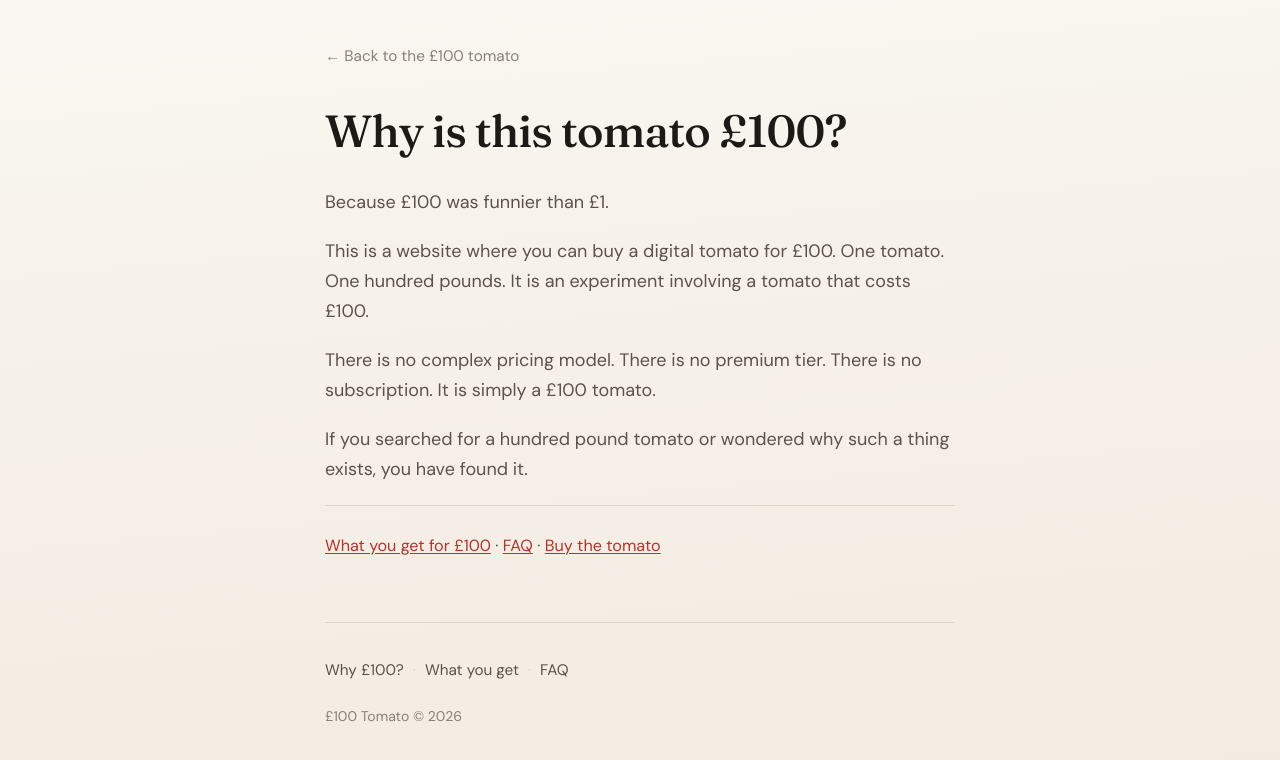
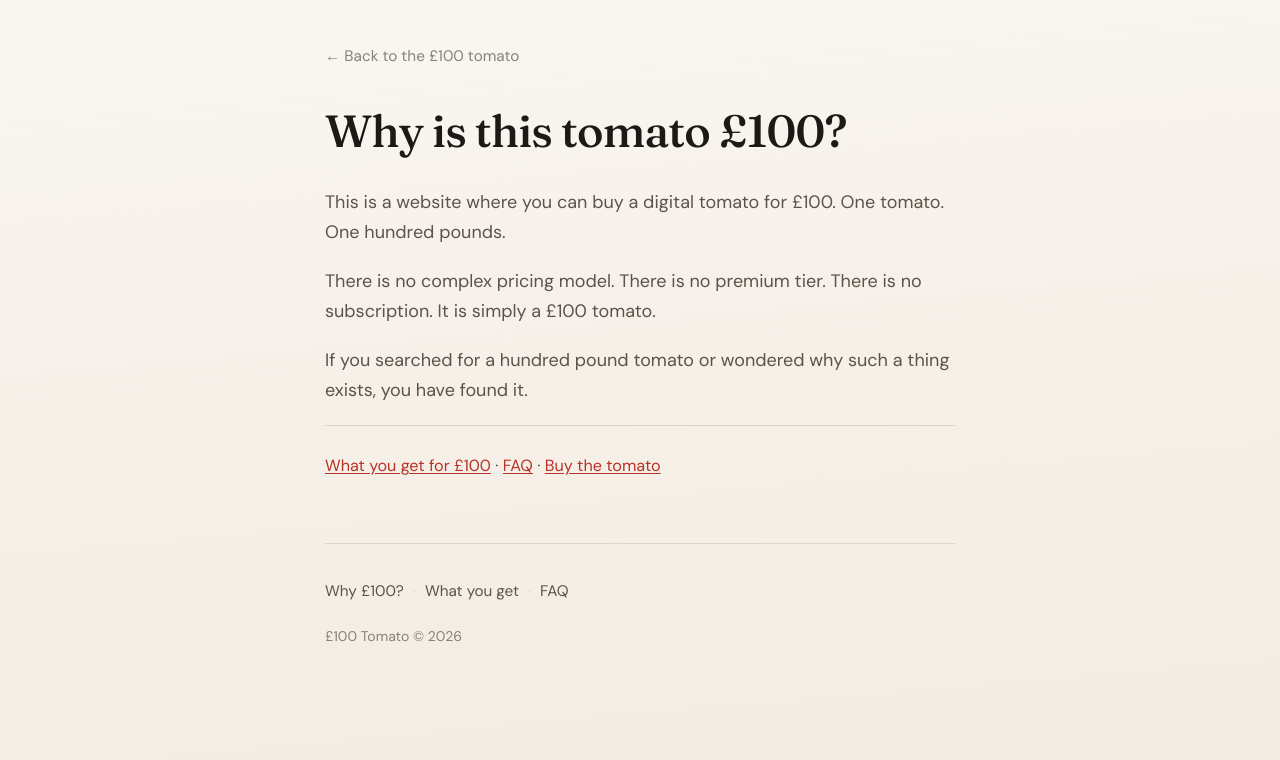
Before and after one commit to BlueHammy/-100TomatoExperiment, a Next.js app: page /why in a window 1280 px wide. Shown: the top 760 px of the page. Built offline with nearby package versions, Linux system fonts and the light colour scheme; no server answers.

Commit message:
Remove £1 joke line and experiment wording from why page
Co-authored-by: BlueHammy <BlueHammy@users.noreply.github.com>

```diff
--- a/app/why/page.tsx
+++ b/app/why/page.tsx
@@ -12,11 +12,9 @@ export const metadata = createMetadata({
 export default function WhyPage() {
   return (
     <ContentPage title="Why is this tomato £100?">
-      <p>Because £100 was funnier than £1.</p>
       <p>
         This is a website where you can buy a digital tomato for £100. One
-        tomato. One hundred pounds. It is an experiment involving a tomato that
-        costs £100.
+        tomato. One hundred pounds.
       </p>
       <p>
         There is no complex pricing model. There is no premium tier. There is
```
